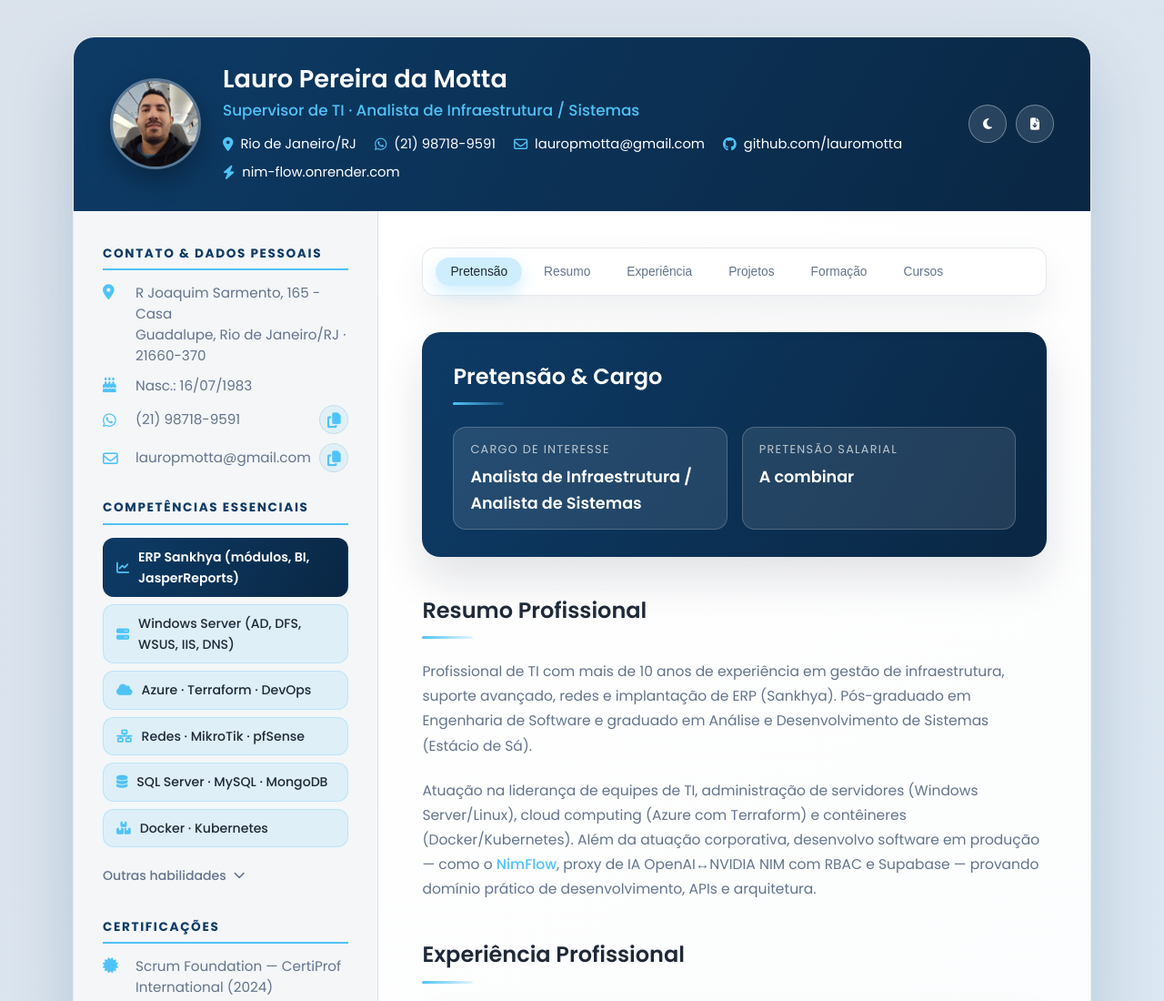
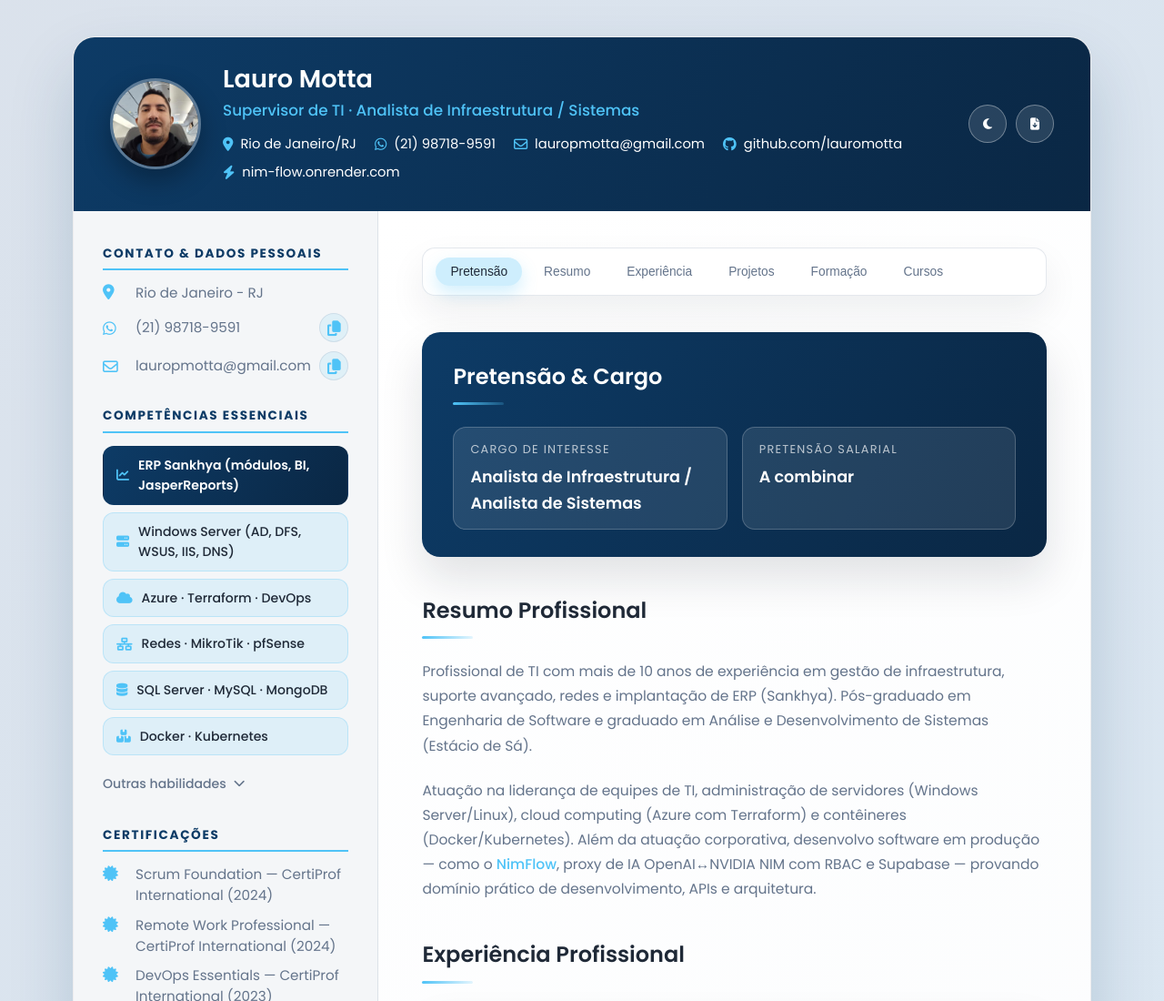
Before and after one commit to lauromotta/Curriculo-CV, a plain HTML site: page index.html in a window 1280 px wide. Shown: the top 1100 px of the page at 91% size. Drawn offline with Linux system fonts and the light colour scheme.

Commit message:
feat: renomeia 'Lauro Pereira da Motta' → 'Lauro Motta' + remove endereço/nascimento (privacidade)

```diff
--- a/index.html
+++ b/index.html
@@ -5,8 +5,8 @@
     <meta http-equiv="X-UA-Compatible" content="IE=edge" />
     <meta name="viewport" content="width=device-width, initial-scale=1.0" />
     <title>Currículo | Lauro Motta — Analista de Infraestrutura / Sistemas</title>
-            <meta name="description" content="Currículo e portfólio de Lauro Pereira da Motta — Supervisor de TI e Analista de Infraestrutura / Sistemas. Infraestrutura, redes, ERP Sankhya, cloud Azure e desenvolvimento (NimFlow AI Proxy em produção)." />
-            <meta name="author" content="Lauro Pereira da Motta" />
+            <meta name="description" content="Currículo e portfólio de Lauro Motta — Supervisor de TI e Analista de Infraestrutura / Sistemas. Infraestrutura, redes, ERP Sankhya, cloud Azure e desenvolvimento (NimFlow AI Proxy em produção)." />
+            <meta name="author" content="Lauro Motta" />
             <meta name="keywords" content="Lauro Motta, Analista de Infraestrutura, Analista de Sistemas, Supervisor de TI, ERP Sankhya, Windows Server, Azure, Terraform, Docker, Kubernetes, currículo, portfólio" />
         <link rel="canonical" href="https://lauromotta.github.io/Curriculo-CV/" />
         <meta name="theme-color" content="#0d3b66" />
@@ -21,7 +21,7 @@
         <meta property="og:locale" content="pt_BR" />
         <meta property="og:site_name" content="Lauro Motta — Currículo" />
         <meta property="profile:first_name" content="Lauro" />
-        <meta property="profile:last_name" content="Pereira da Motta" />
+        <meta property="profile:last_name" content="Motta" />
 
         <!-- Twitter Card -->
         <meta name="twitter:card" content="summary_large_image" />
@@ -43,7 +43,7 @@
         {
             "@context": "https://schema.org",
             "@type": "Person",
-            "name": "Lauro Pereira da Motta",
+            "name": "Lauro Motta",
             "jobTitle": "Supervisor de TI | Analista de Infraestrutura / Sistemas",
             "email": "mailto:lauropmotta@gmail.com",
             "telephone": "+55 21 98718-9591",
@@ -77,10 +77,10 @@
         <header class="site-header">
             <div class="site-header__inner">
                 <figure class="avatar">
-                    <img src="assets/foto.jpg" alt="Foto de perfil de Lauro Pereira da Motta" />
+                    <img src="assets/foto.jpg" alt="Foto de perfil de Lauro Motta" />
                 </figure>
                 <div class="site-header__text">
-                    <h1>Lauro Pereira da Motta</h1>
+                    <h1>Lauro Motta</h1>
                     <p class="tagline">Supervisor de TI · Analista de Infraestrutura / Sistemas</p>
                     <ul class="header-contact">
                         <li>
@@ -136,11 +136,7 @@
                         <ul class="info-list compact-list">
                             <li>
                                 <i class="fas fa-map-marker-alt" aria-hidden="true"></i>
-                                <span>R Joaquim Sarmento, 165 - Casa<br />Guadalupe, Rio de Janeiro/RJ · 21660-370</span>
-                            </li>
-                            <li>
-                                <i class="fas fa-birthday-cake" aria-hidden="true"></i>
-                                <span>Nasc.: 16/07/1983</span>
+                                <span>Rio de Janeiro - RJ</span>
                             </li>
                             <li class="has-action">
                                 <i class="fab fa-whatsapp" aria-hidden="true"></i>
```
